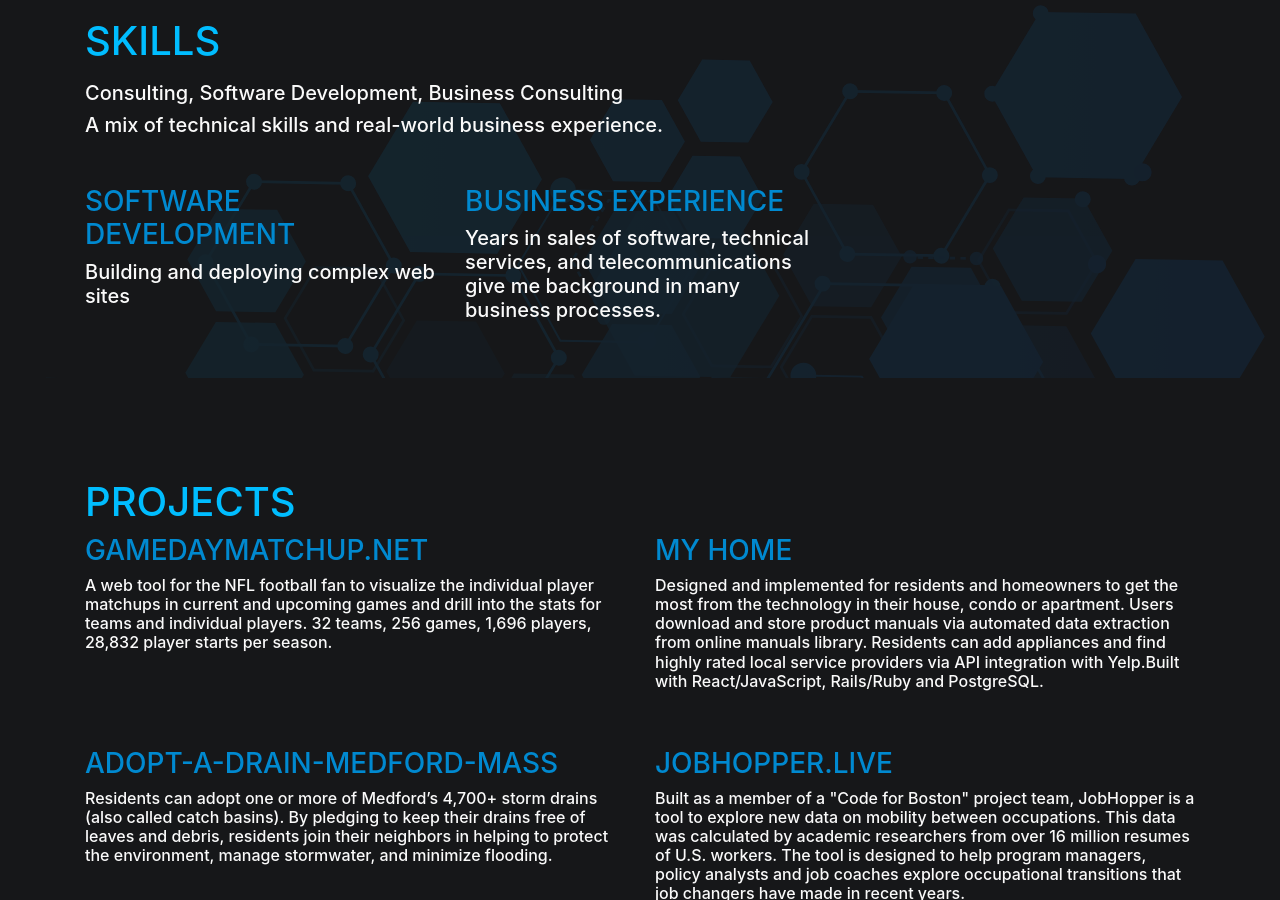
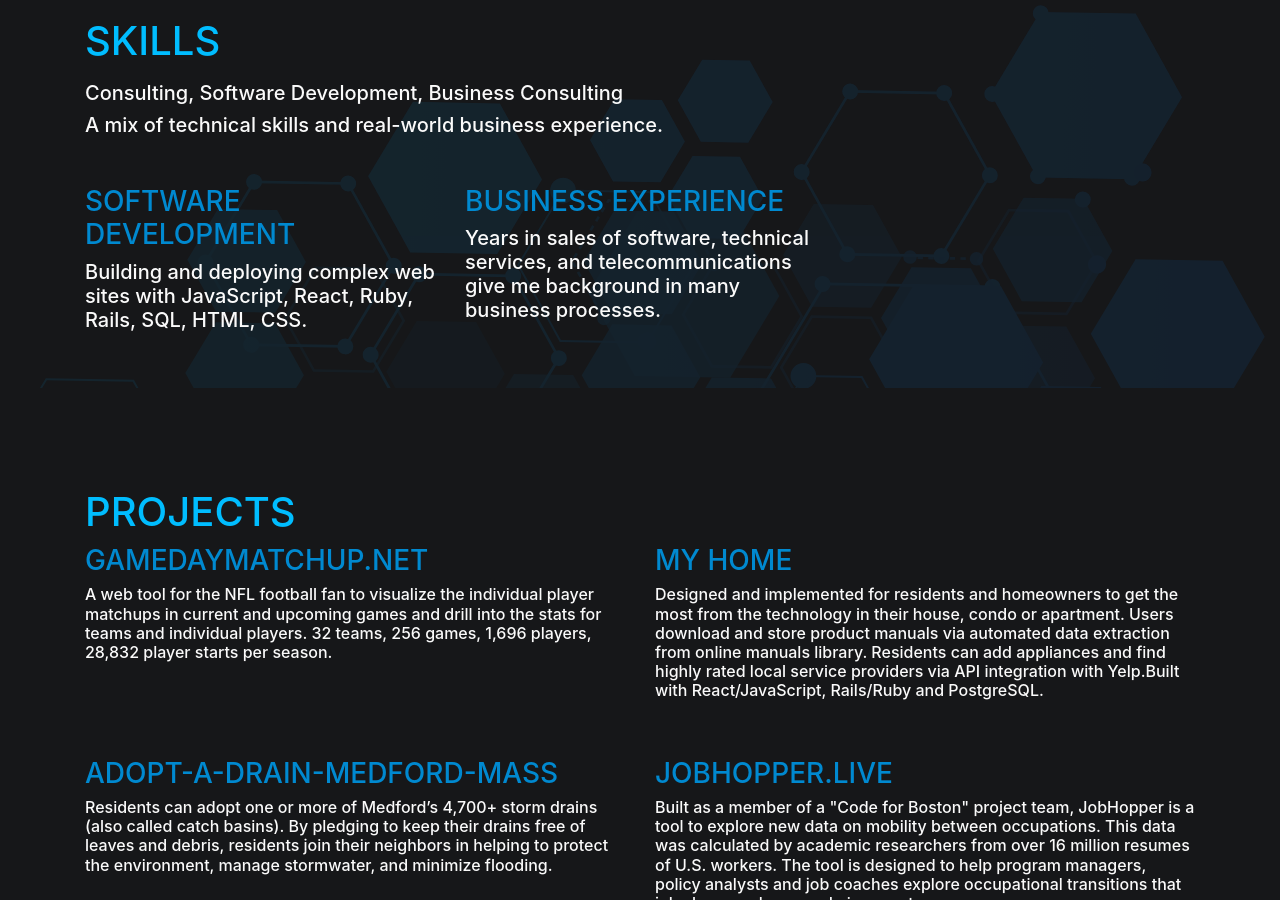
Before and after one commit to jkoren/jkoren.github.io, a Jekyll site: the page built from index.md, in a window 1280 px wide and 900 px high, scrolled down 1289 px. Built offline with Jekyll 4.4.1, drawn with Linux system fonts in a browser that asks for light colours.

Commit message:
Update skills.yml

```diff
--- a/_data/skills.yml
+++ b/_data/skills.yml
@@ -4,7 +4,7 @@ subheader: A mix of technical skills and real-world business experience.
 
 skill_list:
   - name: Software Development
-    description: Building and deploying complex web sites
+    description: Building and deploying complex web sites with JavaScript, React, Ruby, Rails, SQL, HTML, CSS.
 
   - name: Business Experience
     description: Years in sales of software, technical services, and telecommunications give me background in many business processes.
```
